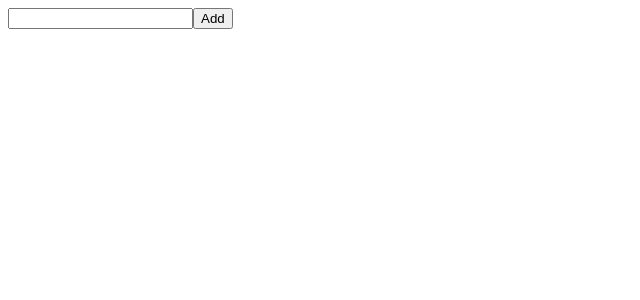
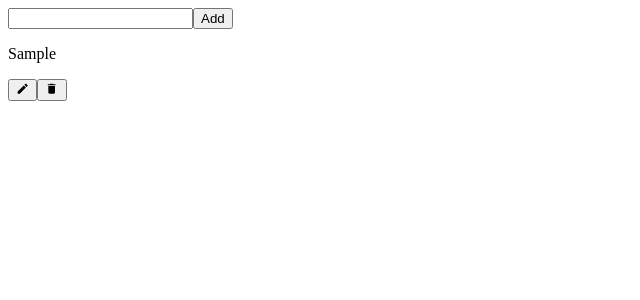
Before and after one commit to eslamicoo912/LGMVIP-Web, a React (Create React App) app in the folder Task 01 Todo List/: page / in a window 1280 px wide. Both pictures are taken after typing "Sample" into the empty fields and a click on the button "Add". Shown: the top 300 px of the page, without its empty margins (0-640 px from the left). Built offline with nearby package versions, Linux system fonts and the light colour scheme.

Commit message:
create the todo component

```diff
--- a/Task 01 Todo List/src/components/Form.js
+++ b/Task 01 Todo List/src/components/Form.js
@@ -1,7 +1,7 @@
 import React, { useState } from "react";
 import { v4 as uuid } from "uuid";
 
-const Form = (props) => {
+const Form = ({ addTask }) => {
   const [input, setInput] = useState("");
 
   const handleChange = (e) => {
@@ -10,7 +10,7 @@ const Form = (props) => {
 
   const handleSubmit = (e) => {
     e.preventDefault();
-    props.addTask({
+    addTask({
       id: uuid(),
       text: input,
       isCompleted: false,
--- a/Task 01 Todo List/src/components/List.js
+++ b/Task 01 Todo List/src/components/List.js
@@ -1,5 +1,6 @@
 import React, { useState } from "react";
 import Form from "./Form";
+import Todo from "./Todo";
 
 const List = () => {
   const [todos, setTodos] = useState([]);
@@ -27,6 +28,7 @@ const List = () => {
   return (
     <div>
       <Form addTask={addTask} />
+      <Todo todos={todos} />
     </div>
   );
 };
--- a/Task 01 Todo List/src/components/Todo.js
+++ b/Task 01 Todo List/src/components/Todo.js
@@ -0,0 +1,28 @@
+import React from "react";
+import { MdEdit, MdDelete } from "react-icons/md";
+
+const Todo = ({ todos }) => {
+  return (
+    <div>
+      {todos.map((todo, index) => {
+        return (
+          <div key={index}>
+            <div>
+              <p>{todo.text}</p>
+            </div>
+            <div>
+              <button>
+                <MdEdit />
+              </button>
+              <button>
+                <MdDelete />
+              </button>
+            </div>
+          </div>
+        );
+      })}
+    </div>
+  );
+};
+
+export default Todo;
```
